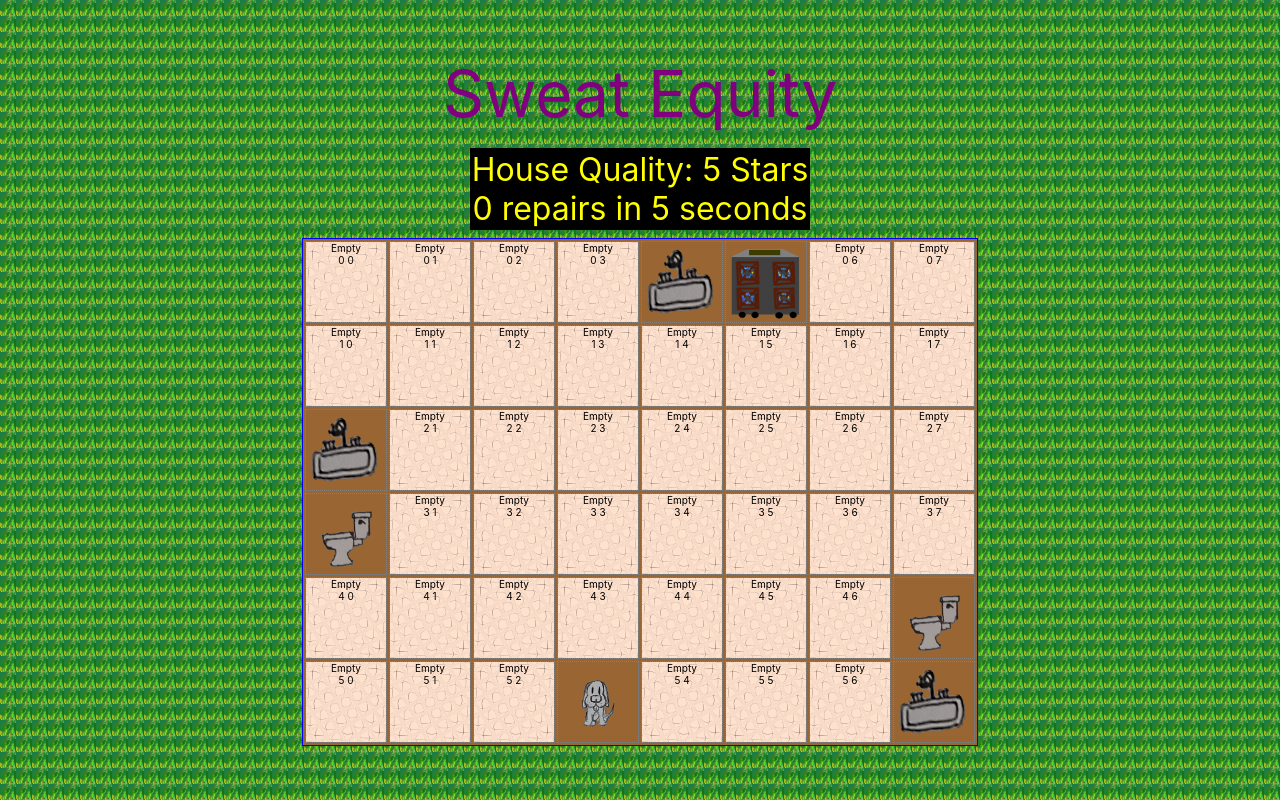
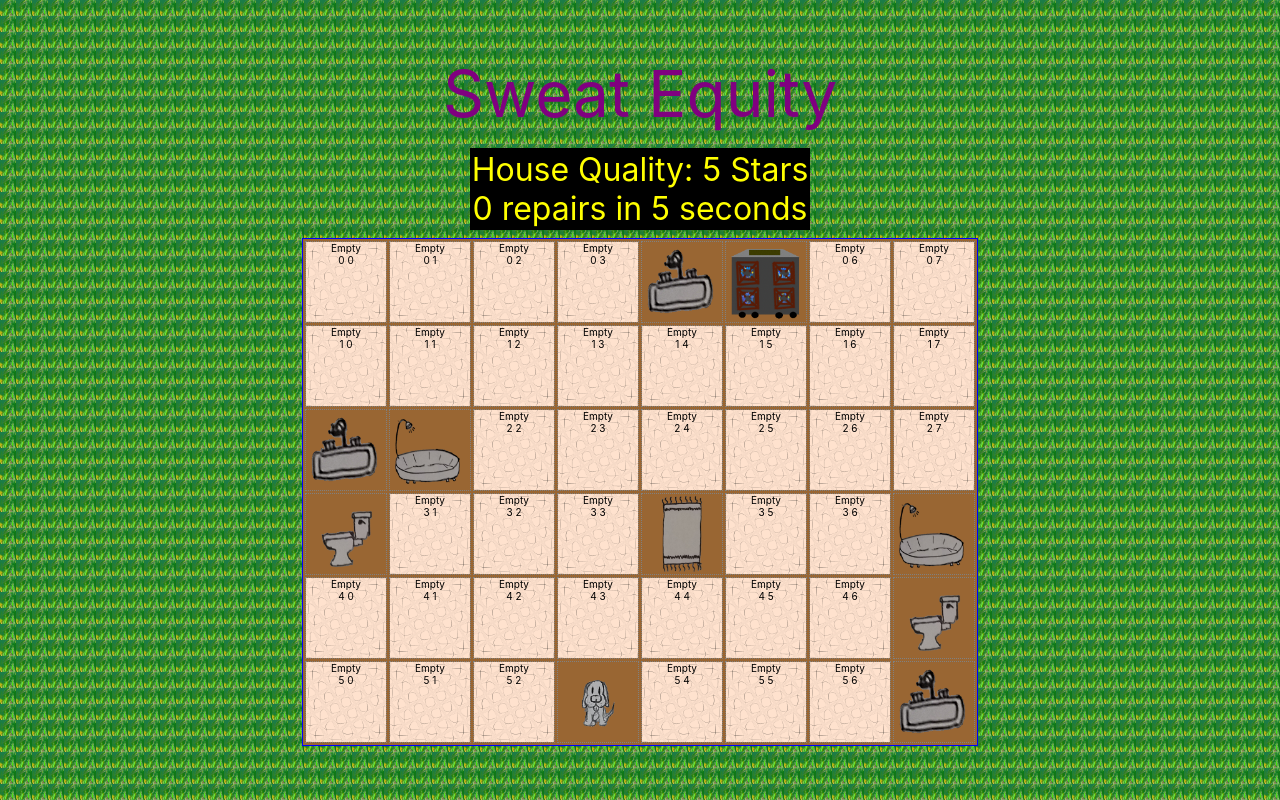
Before and after one commit to addison-grant/sweat-equity-2, a React (Create React App) app: page / in a window 1280 px wide. Built offline with nearby package versions, Linux system fonts and the light colour scheme.

Commit message:
Add Computer and Shower

```diff
--- /dev/null
+++ b/src/components/Computer.js
@@ -0,0 +1,32 @@
+import React, { Component } from 'react';
+import Repairable from './Repairable.js';
+import Computer1 from '../img/Computer/computer.png';
+import Computer2 from '../img/rug.png';
+import Computer3 from '../img/man.png';
+
+class Computer extends Component {
+  render() {
+    return (
+      <Repairable
+        conditions={[
+          'Destroyed',
+          'Broken',
+          'Working'
+        ]}
+        displayName='Computer'
+        stateImages={[
+          Computer3,
+          Computer2,
+          Computer1
+        ]}
+        stateTransitionTimes={[
+          50,
+          8
+        ]}
+        {...this.props}
+      />
+    );
+  }
+}
+
+export default Computer;
--- a/src/components/Dog.js
+++ b/src/components/Dog.js
@@ -13,7 +13,7 @@ class Dog extends Component {
           'MustUrinate',
           'Comfortable'
         ]}
-        displayName='Stove'
+        displayName='Dog'
         stateImages={[
           Dog3,
           Dog2,
--- a/src/components/House.js
+++ b/src/components/House.js
@@ -6,6 +6,8 @@ import Stove from './Stove.js';
 import Toilet from './Toilet.js';
 import Empty from './Empty.js';
 import Dog from './Dog.js';
+import Computer from './Computer.js';
+import Shower from './Shower.js';
 
 class House extends React.Component {
   constructor(props) {
@@ -62,9 +64,12 @@ class House extends React.Component {
     addItem(0, 5, Stove);
     addItem(4, 7, Toilet);
     addItem(5, 7, Sink);
+    addItem(3, 7, Shower);
+    addItem(2, 1, Shower);
     addItem(3, 0, Toilet);
     addItem(2, 0, Sink);
     addItem(5, 3, Dog);
+    addItem(3, 4, Computer);
   }
 
   render() {
--- /dev/null
+++ b/src/components/Shower.js
@@ -0,0 +1,36 @@
+import React, { Component } from 'react';
+import Repairable from './Repairable.js';
+import ShowerImg1 from '../img/Shower/bathtub.png';
+import ShowerImg2 from '../img/bed.png';
+import ShowerImg3 from '../img/clock.png';
+import ShowerImg4 from '../img/palmTree.png';
+
+class Shower extends Component {
+  render() {
+    return (
+      <Repairable
+        conditions={[
+          'Destroyed',
+          'Flooded',
+          'Leaky',
+          'Working'
+        ]}
+        displayName='Shower'
+        stateImages={[
+          ShowerImg4,
+          ShowerImg3,
+          ShowerImg2,
+          ShowerImg1
+        ]}
+        stateTransitionTimes={[
+          8,
+          15,
+          10
+        ]}
+        {...this.props}
+      />
+    );
+  }
+}
+
+export default Shower;
```
Also changed, not shown: src/img/Computer/computer.png (renamed from src/img/computer.png), src/img/Shower/bathtub.png (renamed from src/img/bathtub.png).
